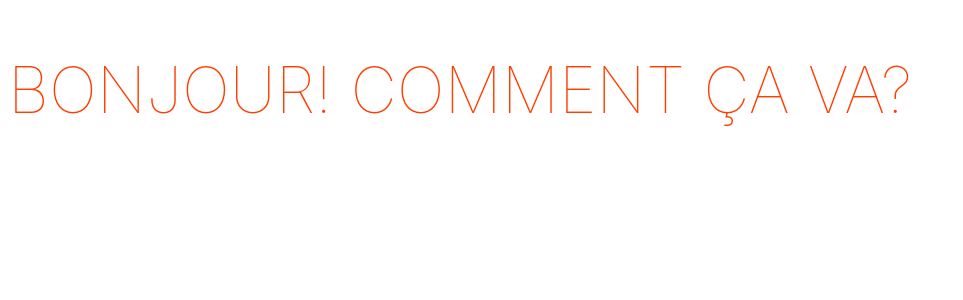
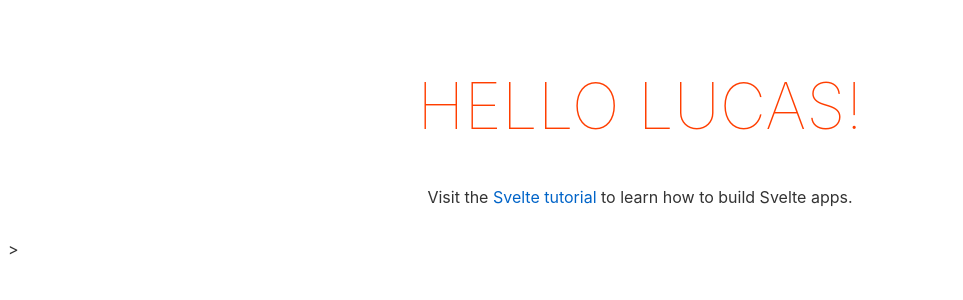
Before and after one commit to lucaspchartier/svelte-practice, a Svelte app: page / in a window 1280 px wide. Shown: the top 300 px of the page, without its empty margins (0-963 px from the left). Built offline with nearby package versions, Linux system fonts and the light colour scheme.

Commit message:
chore(App.svelte): add back styling block

```diff
--- a/src/App.svelte
+++ b/src/App.svelte
@@ -2,9 +2,10 @@
 	export let name;
 </script>
 
-<h1>
-	Bonjour! Comment ça va?
-</h1>
+<main>
+	<h1>Hello {name}!</h1>
+	<p>Visit the <a href="https://svelte.dev/tutorial">Svelte tutorial</a> to learn how to build Svelte apps.</p>
+</main>>
 
 <style>
 	main {
```
